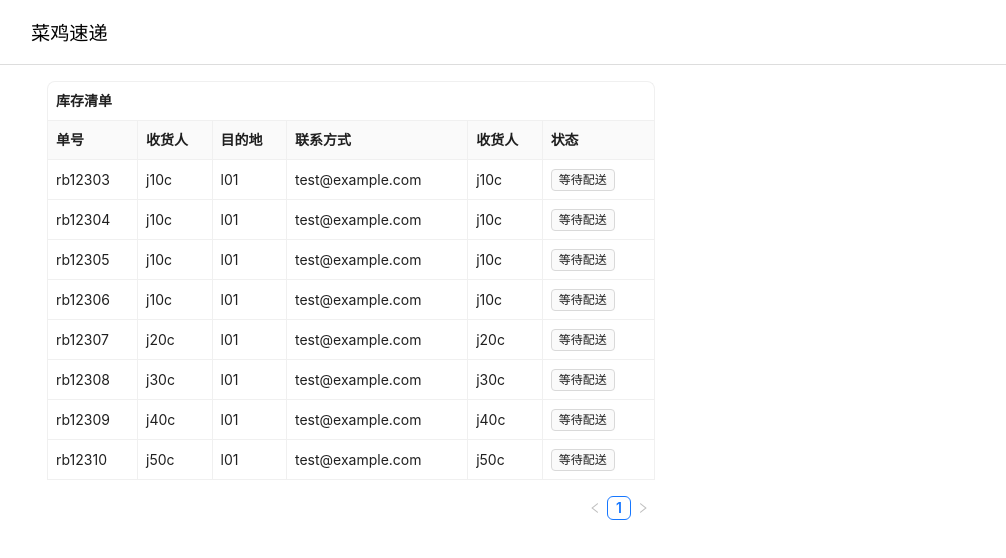
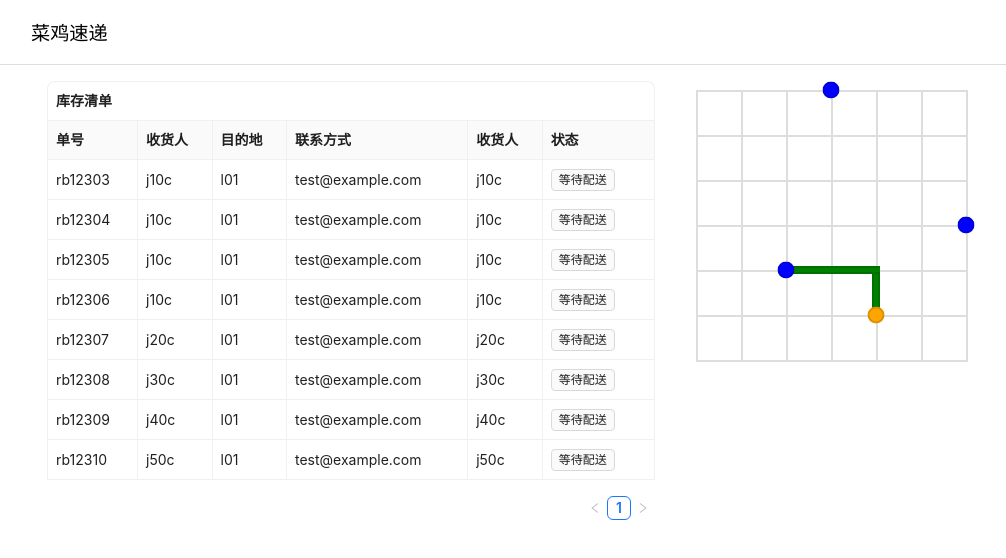
Before and after one commit to Raspberry-NoobrCar/noob-delivery-admin, a Next.js app in the folder apps/web/: page / in a window 1280 px wide. Shown: the top 558 px of the page, without its empty margins (129-1135 px from the left). Built offline with nearby package versions, Linux system fonts and the light colour scheme.

Commit message:
feat(map): add coordinate, npc and route layer

```diff
--- /dev/null
+++ b/apps/web/app/_components/Map/CoordinateLayer.tsx
@@ -0,0 +1,41 @@
+import { memo } from "react";
+
+interface IProps {
+  size: number;
+}
+
+const CoordinateLayer = (props: IProps) => {
+  const { size } = props;
+
+  return (
+    <div
+      className="layer coordinate-layer"
+      style={{
+        position: "absolute",
+        display: "flex",
+        flexWrap: "wrap",
+        border: '1px solid #00000022',
+        width: "100%",
+        height: "100%",
+        zIndex: "10"
+      }}
+    >
+      { new Array(size - 1).fill(0).map((_, rowIndex) => {
+        return new Array(size - 1).fill(0).map((_, colIndex) => {
+          return <div
+            className="block"
+            key={`${rowIndex}-${colIndex}`}
+            style={{
+              aspectRatio: "1",
+              flex: `0 calc(100%/${size - 1})`,
+              boxSizing: "border-box",
+              border: '1px solid #00000022'
+             }}
+            />;
+        })
+      })}
+    </div>
+  )
+}
+
+export default memo(CoordinateLayer);
--- /dev/null
+++ b/apps/web/app/_components/Map/NpcLayer.tsx
@@ -0,0 +1,60 @@
+"use client"
+
+import { memo, CSSProperties } from "react";
+import { Tooltip } from "antd";
+import { Npc } from "@/interfaces";
+
+interface IProps {
+  npcs: Npc[];
+  size: number;
+}
+
+const RoleStyle: { [key: string]: CSSProperties } = {
+  factory: {
+    backgroundColor: "orange"
+  },
+  client: {
+    backgroundColor: "blue"
+  },
+  barrier: {
+    backgroundColor: "black"
+  }
+}
+
+const NpcLayer = (props: IProps) => {
+  const { npcs, size } = props;
+
+  return (
+    <div
+      className="layer npc-layer"
+      style={{
+        position: "absolute",
+        width: "100%",
+        height: "100%",
+        zIndex: "50"
+      }}
+    >
+      { npcs.map(npc => {
+        return (
+          <Tooltip title={npc.name} key={npc.uid}>
+            <div
+              style={{
+                position: "absolute",
+                left: `calc(100%/${size - 1}*${npc.xy[1]})`,
+                top: `calc(100%/${size - 1}*${npc.xy[0]})`,
+                transform: "translateX(-50%) translateY(-50%)",
+                height: "13px",
+                width: "13px",
+                borderRadius: "9px",
+                border: "2px solid #00000022",
+                ...RoleStyle[npc.role]
+              }}
+            />
+          </Tooltip>
+        )
+      })}
+    </div>
+  )
+}
+
+export default memo(NpcLayer);
--- /dev/null
+++ b/apps/web/app/_components/Map/RouteLayer.tsx
@@ -0,0 +1,83 @@
+"use client"
+
+import { Coordinate } from "@/interfaces";
+import { memo, useEffect, useState, CSSProperties } from "react";
+
+interface IProps {
+  size: number;
+  routeLine: Coordinate[]
+}
+
+interface Line {
+  from: Coordinate;
+  to: Coordinate;
+  style: CSSProperties;
+}
+
+const RouteLayer = (props: IProps) => {
+  const { size, routeLine } = props;
+  const [lines, setLines] = useState<Line[]>([])
+
+  useEffect(() => {
+    const temp: Line[] = [];
+    for (let i = 0; i < routeLine.length - 1; i++) {
+      let position: Coordinate = [0, 0];
+      let direction: "horizontal" | "vertical" = "horizontal";
+      if (routeLine[i][0] === routeLine[i + 1][0]) {
+        position = routeLine[i][1] < routeLine[i + 1][1] ? routeLine[i] : routeLine[i + 1];
+        direction = "horizontal";
+      } else if (routeLine[i][1] === routeLine[i + 1][1]) {
+        position = routeLine[i][0] < routeLine[i + 1][0] ? routeLine[i] : routeLine[i + 1];
+        direction = "vertical";
+      }
+      const thick = "8px"
+      const backgroundColor = "green";
+      const borderStyle = "2px solid #00000022";
+      temp.push({
+        from: routeLine[i],
+        to: routeLine[i + 1],
+        style: {
+          position: "absolute",
+          top: `calc(100%/${size - 1}*${position[0]})`,
+          left: `calc(100%/${size - 1}*${position[1]})`,
+          boxSizing: "border-box",
+          backgroundColor,
+          height: direction === "horizontal" ? thick : `calc(100%/${size - 1} + ${thick}/2)`,
+          width: direction === "horizontal" ? `calc(100%/${size - 1} + ${thick}/2)` : thick,
+          transform: direction === "horizontal" ? "translateY(-50%)" : "translateX(-50%)",
+          borderBottom: direction === "horizontal" ? borderStyle : undefined,
+          borderTop: direction === "horizontal" ? borderStyle : undefined,
+          borderLeft: direction === "vertical" ? borderStyle : undefined,
+          borderRight: direction === "vertical" ? borderStyle : undefined,
+        }
+      });
+    }
+    setLines(temp);
+  }, [routeLine])
+
+  return (
+    <div
+      className="layer route-layer"
+      style={{
+        position: "absolute",
+        display: "flex",
+        flexWrap: "wrap",
+        width: "100%",
+        height: "100%",
+        zIndex: "40"
+      }}
+    >
+      {lines.map(line => {
+        return (
+          <div
+            className="route-line"
+            style={line.style}
+            key={`${line.from}-${line.to}`}
+          />
+        )
+      })}
+    </div>
+  )
+}
+
+export default memo(RouteLayer);
--- a/apps/web/app/_components/Map/index.tsx
+++ b/apps/web/app/_components/Map/index.tsx
@@ -1,6 +1,45 @@
+"use client"
+
+import { useState } from "react";
+import { Coordinate, Npc } from "@/interfaces";
+import CoordinateLayer from "./CoordinateLayer";
+import NpcLayer from "./NpcLayer";
+import RouteLayer from "./RouteLayer";
+
+const npcData: Npc[] = [
+  { uid: "n01", name: "l01", role: "client", xy: [0, 3] },
+  { uid: "n02", name: "l02", role: "client", xy: [3, 6] },
+  { uid: "n03", name: "l03", role: "client", xy: [4, 2] },
+  { uid: "n04", name: "l04", role: "factory", xy: [5, 4] }
+]
+
+const routeData: Coordinate[] = [
+  [5, 4],
+  [4, 4],
+  [4, 3],
+  [4, 2],
+]
+
 const Map = () => {
+  const size = 7;
+  const [npcs, setNpcs] = useState<Npc[]>(npcData);
+  const [barriers, setBarriers] = useState<Npc[]>([]);
+  const [routeLine, setRouteLine] = useState<Coordinate[]>(routeData);
+
   return (
-    <div className="map">
+    <div
+      className="map-container"
+      style={{
+        margin: "16px",
+        aspectRatio: "1",
+        padding: "9px",
+      }}
+    >
+      <div className="map-body" style={{ position: "relative", height: "100%" }}>
+        <CoordinateLayer size={size} />
+        <NpcLayer size={size} npcs={npcs}/>
+        <RouteLayer routeLine={routeLine} size={size} />
+      </div>
     </div>
   )
 }
--- /dev/null
+++ b/apps/web/app/_interfaces/Coordinate.ts
@@ -0,0 +1,6 @@
+type Coordinate = [
+  x: number,
+  y: number
+];
+
+export default Coordinate;
--- a/apps/web/app/_interfaces/index.ts
+++ b/apps/web/app/_interfaces/index.ts
@@ -1,5 +1,9 @@
 import Package from "./Package";
+import Coordinate from "./Coordinate";
+import Npc from "./Npc";
 
 export type {
-  Package
+  Package,
+  Coordinate,
+  Npc
 }
```
Also changed, not shown: apps/web/app/_interfaces/Npc.ts (added, +10 -0 lines), 1 other file (tests, documents, lock files or other folders).
